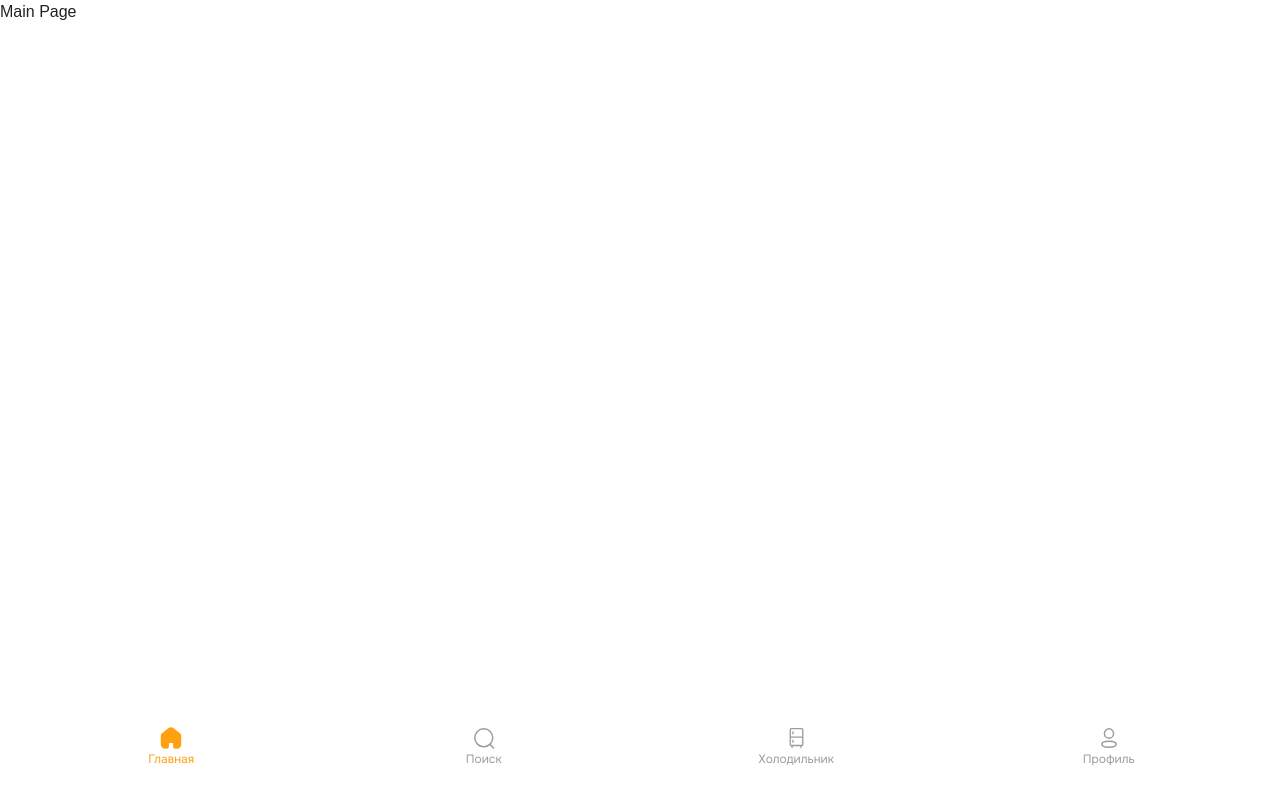
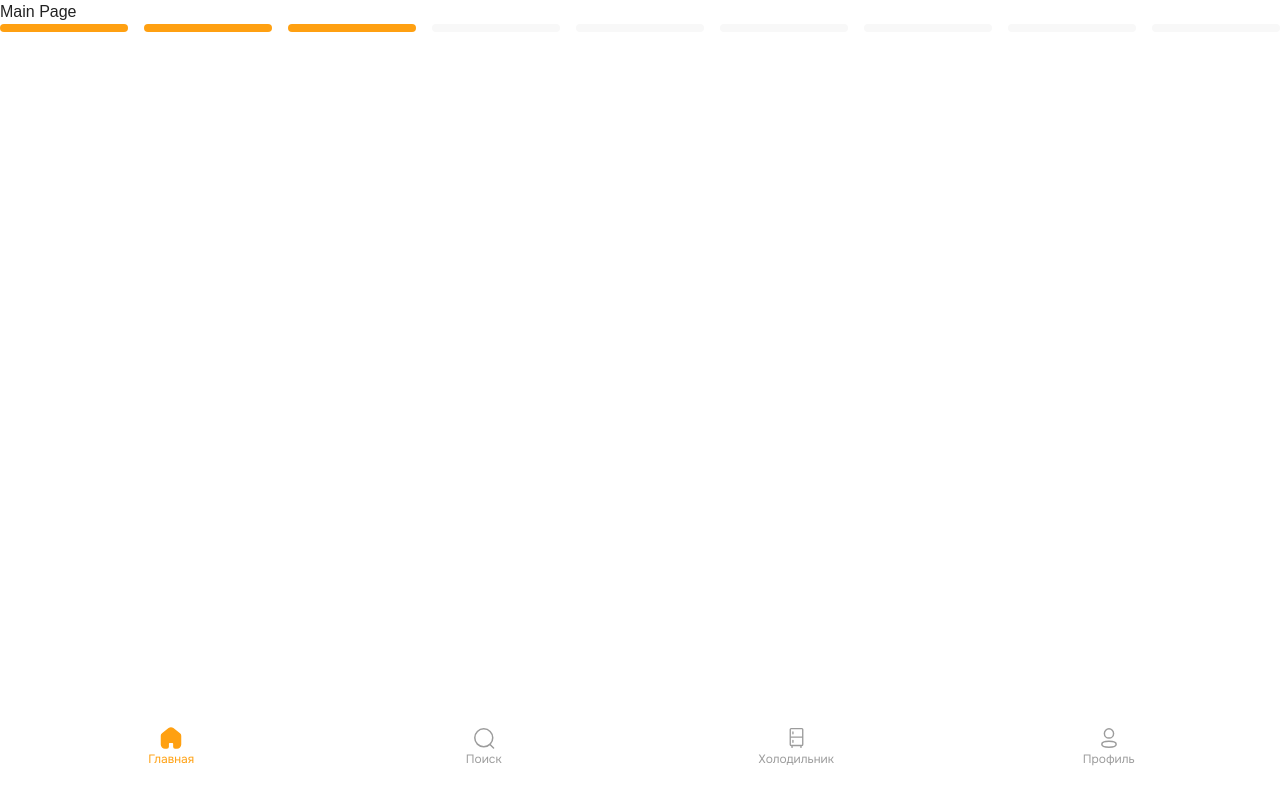
Before and after one commit to OraPoulpe/UPS-2024-frontend, a Next.js app: page / in a window 1280 px wide. Built offline with nearby package versions, Linux system fonts and the light colour scheme.

Commit message:
fixed navBar and create progressBar, so now i can go to bed

```diff
--- a/src/app/(routing)/layout.tsx
+++ b/src/app/(routing)/layout.tsx
@@ -1,15 +1,15 @@
-// import { PrivateRoute } from '@/shared/routing';
-import { MainLayout } from '@/widgets/layouts/MainLayout';
+// // import { PrivateRoute } from '@/shared/routing';
+// import { MainLayout } from '@/widgets/layouts/MainLayout';
 
-export default function ServiceLayout({
-  children,
-}: {
-  children: React.ReactNode;
-}) {
-  return (
-    <MainLayout>
-        {children}
-      {/* <PrivateRoute>{children}</PrivateRoute> */}
-    </MainLayout>
-  );
-}
+// export default function ServiceLayout({
+//   children,
+// }: {
+//   children: React.ReactNode;
+// }) {
+//   return (
+//     <MainLayout>
+//         {children}
+//       {/* <PrivateRoute>{children}</PrivateRoute> */}
+//     </MainLayout>
+//   );
+// }
--- a/src/app/layout.tsx
+++ b/src/app/layout.tsx
@@ -1,6 +1,7 @@
 import type { Metadata } from 'next';
 import './globals.scss';
 import StyledComponentsRegistry from './registry';
+import { MainLayout } from '@/widgets/layouts/MainLayout';
 
 export const metadata: Metadata = {
   title: 'Create Next App',
@@ -15,7 +16,9 @@ export default function RootLayout({
   return (
     <html lang="en">
       <body>
-        <StyledComponentsRegistry>{children}</StyledComponentsRegistry>
+        <StyledComponentsRegistry>
+          <MainLayout>{children}</MainLayout>
+        </StyledComponentsRegistry>
       </body>
     </html>
   );
--- a/src/app/page.tsx
+++ b/src/app/page.tsx
@@ -23,6 +23,7 @@ import { SearchInput } from '@/shared/ui/inputs/SearchInput';
 import { TagsInput } from '@/shared/ui/inputs/TagsInput';
 import { products } from '../../public/data/products/products';
 import { NavBar } from '@/widgets/NavBar';
+import { ProgressBar } from '@/shared/ui/ProgressBar';
 
 export default function Home() {
   const [test, setTest] = useState([300, 700]);
@@ -97,7 +98,8 @@ export default function Home() {
       {/* <ImageChoice images={images} width={107} height={107} /> */}
       {/* <ImageCell image={images[0]} width={335} height={107} checkbox /> */}
       {/* <TagsInput data={products}/> */}
-      <NavBar/>
+      <ProgressBar numberOfSteps={9} currentStep={3}/>
+
     </main>
   );
 }
--- /dev/null
+++ b/src/shared/ui/ProgressBar/ProgressBar.styles.ts
@@ -0,0 +1,18 @@
+import { styled } from 'styled-components';
+import { IStepStyle } from './ProgressBar.declaration';
+import { PALETTE } from '@/shared/lib/constants/palette';
+
+export const StyledProgressBar = styled.div`
+  width: 100%;
+  display: flex;
+  justify-content: space-between;
+  /* gap: 5px; */
+`;
+
+export const StyledStep = styled.div<IStepStyle>`
+  width: 10%;
+  height: 8px;
+  border-radius: 5px;
+  background-color: ${({ isActive }) =>
+    isActive ? PALETTE['primary-orange'] : PALETTE['bg-lightgray']};
+`;
--- /dev/null
+++ b/src/shared/ui/ProgressBar/ProgressBar.tsx
@@ -0,0 +1,24 @@
+import { FC } from 'react';
+import { IProgressBarProps } from './ProgressBar.declaration';
+import { StyledProgressBar, StyledStep } from './ProgressBar.styles';
+
+export const ProgressBar: FC<IProgressBarProps> = ({
+  numberOfSteps,
+  currentStep,
+}) => {
+  const activeSteps = [];
+  const notActiveSteps = [];
+
+  for (let i = 1; i <= currentStep; i++) {
+    activeSteps.push(<StyledStep key={i} isActive={true} />);
+  }
+  for (let i = 1; i <= numberOfSteps - currentStep; i++) {
+    notActiveSteps.push(<StyledStep key={i} isActive={false} />);
+  }
+  return (
+    <StyledProgressBar>
+      {activeSteps}
+      {notActiveSteps}
+    </StyledProgressBar>
+  );
+};
--- /dev/null
+++ b/src/shared/ui/ProgressBar/index.ts
@@ -0,0 +1 @@
+export { ProgressBar } from './ProgressBar'
```
Also changed, not shown: src/shared/ui/ProgressBar/ProgressBar.declaration.ts (added, +8 -0 lines).
